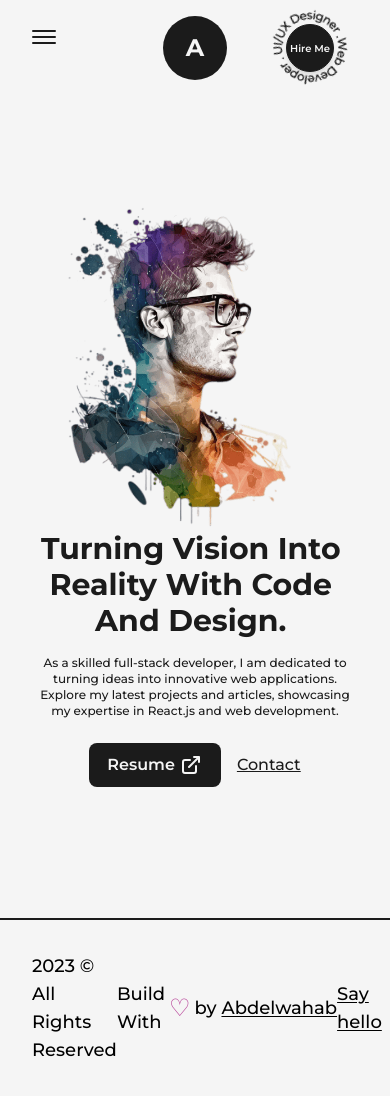
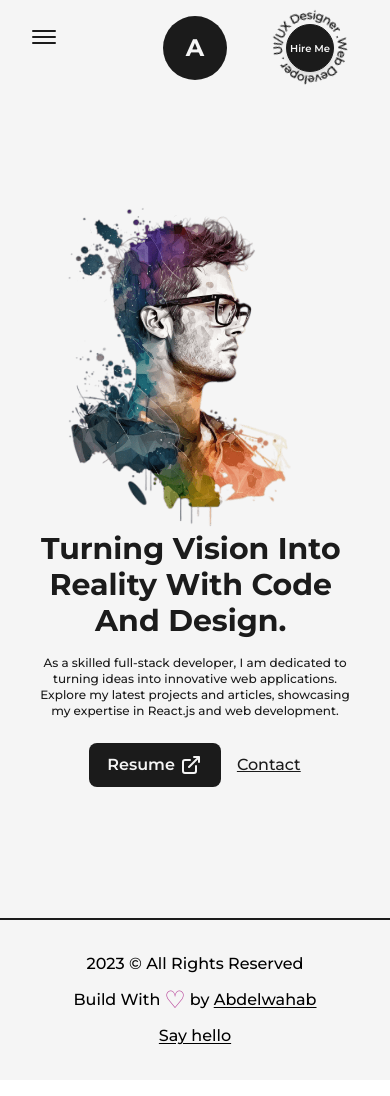
Before and after one commit to AbdelwahabTop/Next.js-Developer-Portfolio, a Next.js app: page / in a window 390 px wide. Built offline with nearby package versions, Linux system fonts and the light colour scheme.

Commit message:
responsive footer

```diff
--- a/src/components/Footer.js
+++ b/src/components/Footer.js
@@ -6,11 +6,11 @@ const Footer = () => {
   return (
     <footer
       className="w-full border-t-2 border-solid border-dark font-medium text-lg
-    dark:text-light dark:border-light"
+    dark:text-light dark:border-light sm:text-base"
     >
-      <Layout className="py-8 flex items-center justify-between ">
+      <Layout className="py-8 flex items-center justify-between lg:flex-col lg:py-6">
         <span>{new Date().getFullYear()} &copy; All Rights Reserved</span>
-        <div className="flex items-center">
+        <div className="flex items-center lg:py-2 ">
           Build With <span className="text-primary dark:text-primaryDark text-2xl px-1">&#9825;</span>
           by&nbsp;
           <Link
--- a/src/components/NavBar.js
+++ b/src/components/NavBar.js
@@ -72,7 +72,8 @@ const NavBar = () => {
   };
 
   return (
-    <header className="w-full px-32 py-8 font-medium flex items-center justify-between dark:text-light relative z-10 lg:px-16 md:px-12 sm:px-8">
+    <header className="w-full px-32 py-8 font-medium flex items-center justify-between
+    dark:text-light relative z-10 lg:px-16 md:px-12 sm:px-8">
       {/* Toggle Icon */}
       <button
         className="flex-col justify-center items-center hidden lg:flex"
```
